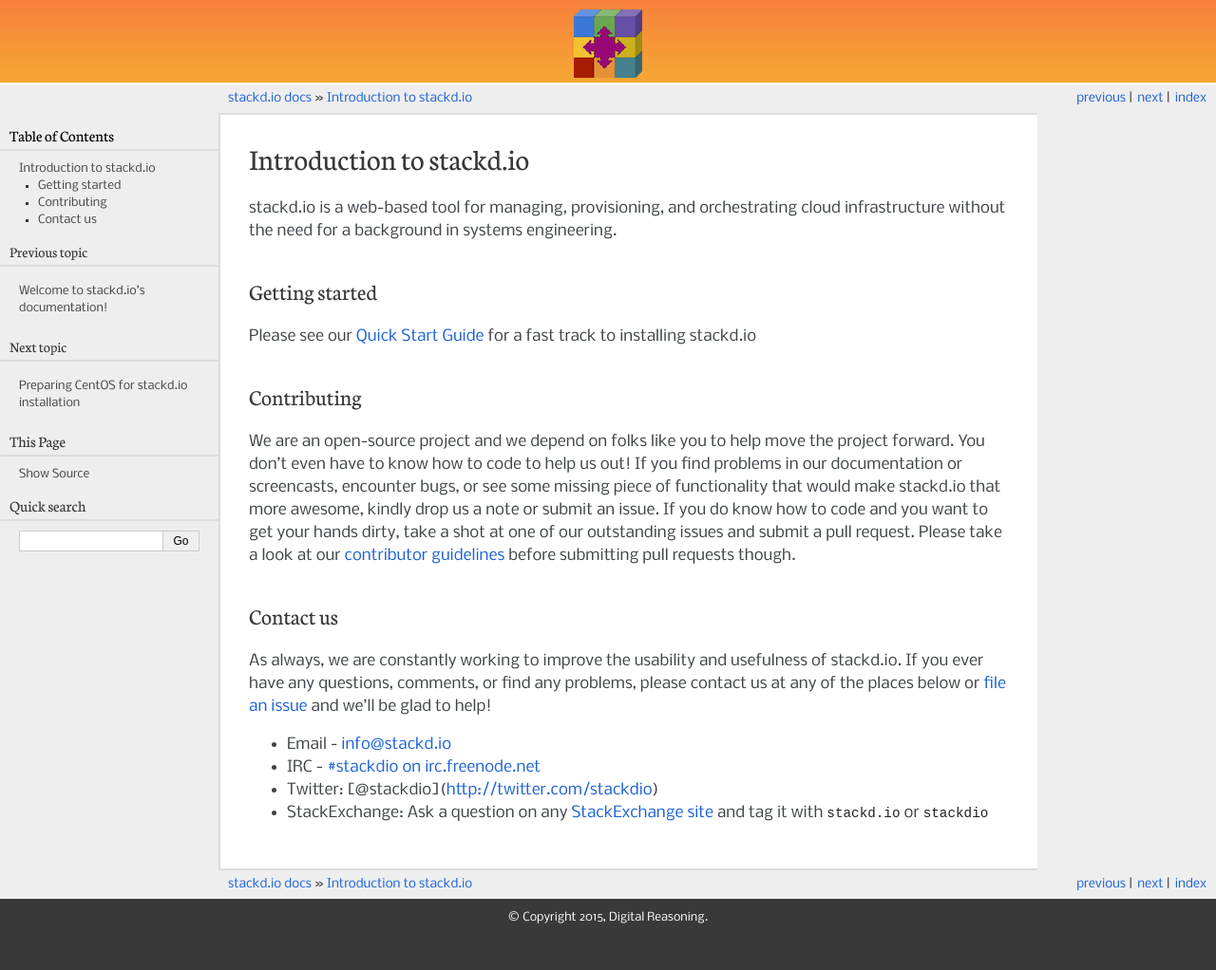
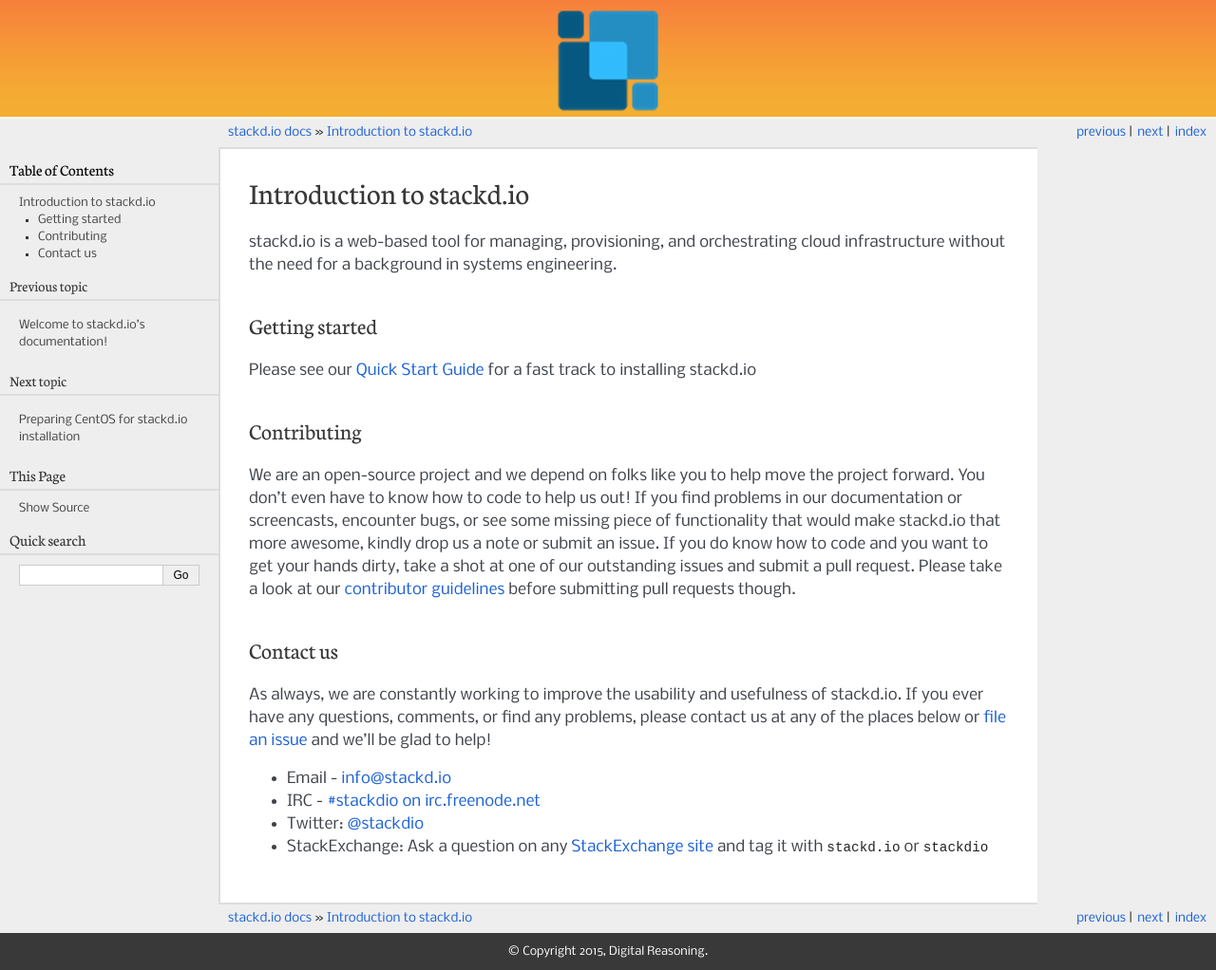
Before and after one commit to digitalreasoning/stackdio_documentation, a Sphinx documentation site: the page built from source/docs/README.rst, in a window 1280 px wide. Shown: the whole page at 95% size. Built offline with Sphinx 7.4.7, drawn with Linux system fonts in a browser that asks for light colours; before the commit the page ends 986 px from its top, so only the background shows below that.

Commit message:
changed logo and fixed twitter link

```diff
--- a/source/docs/README.rst
+++ b/source/docs/README.rst
@@ -38,7 +38,7 @@
 -  Email - info@stackd.io
 -  IRC - `#stackdio on
    irc.freenode.net <http://webchat.freenode.net/?channels=stackdio>`__
--  Twitter: [@stackdio](http://twitter.com/stackdio)
+-  Twitter: `@stackdio <http://twitter.com/stackdio>`__
 -  StackExchange: Ask a question on any `StackExchange
    site <http://stackexchange.com/sites>`__ and tag it with
    ``stackd.io`` or ``stackdio``
```
Also changed, not shown: source/_static/_images/stackd.io.png.
